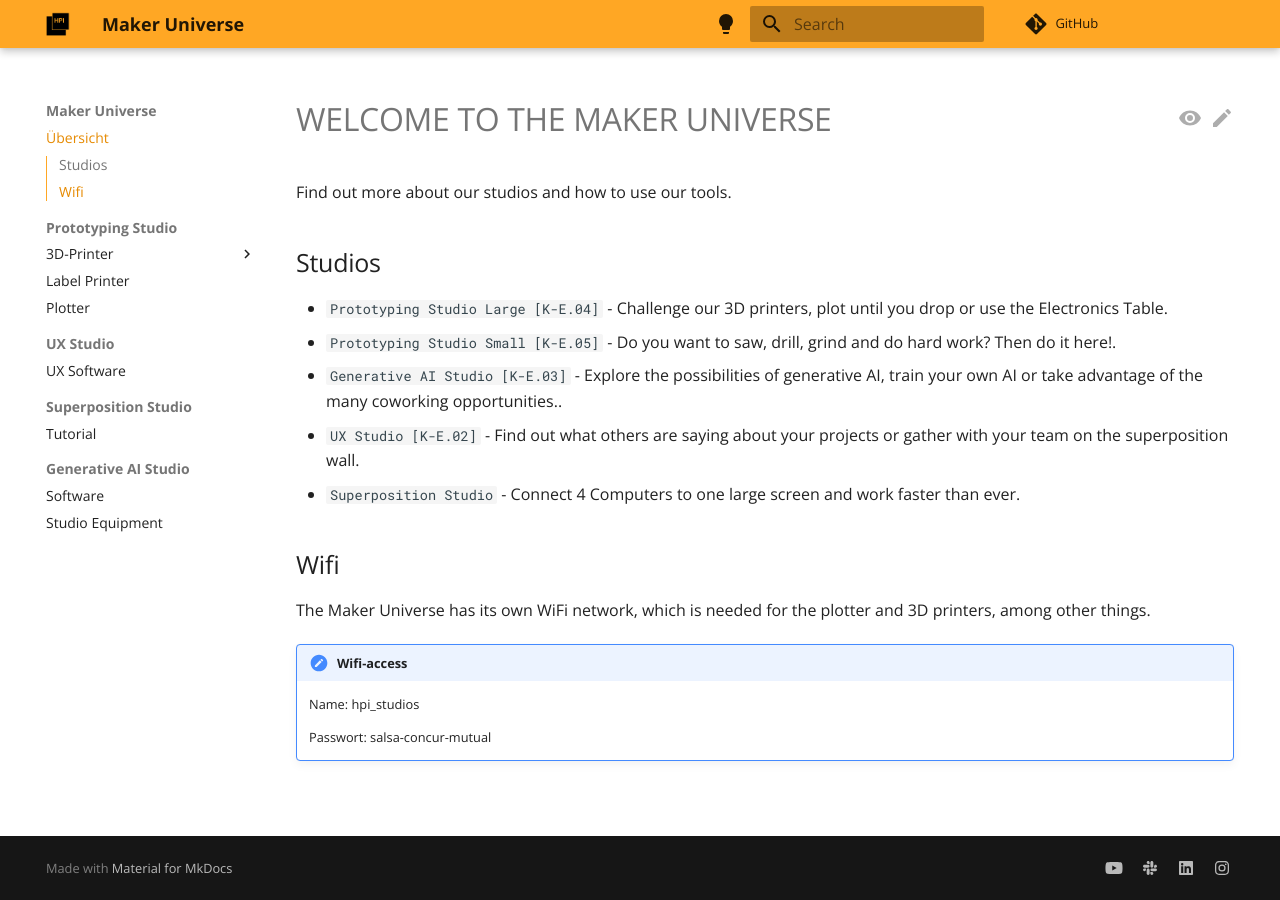
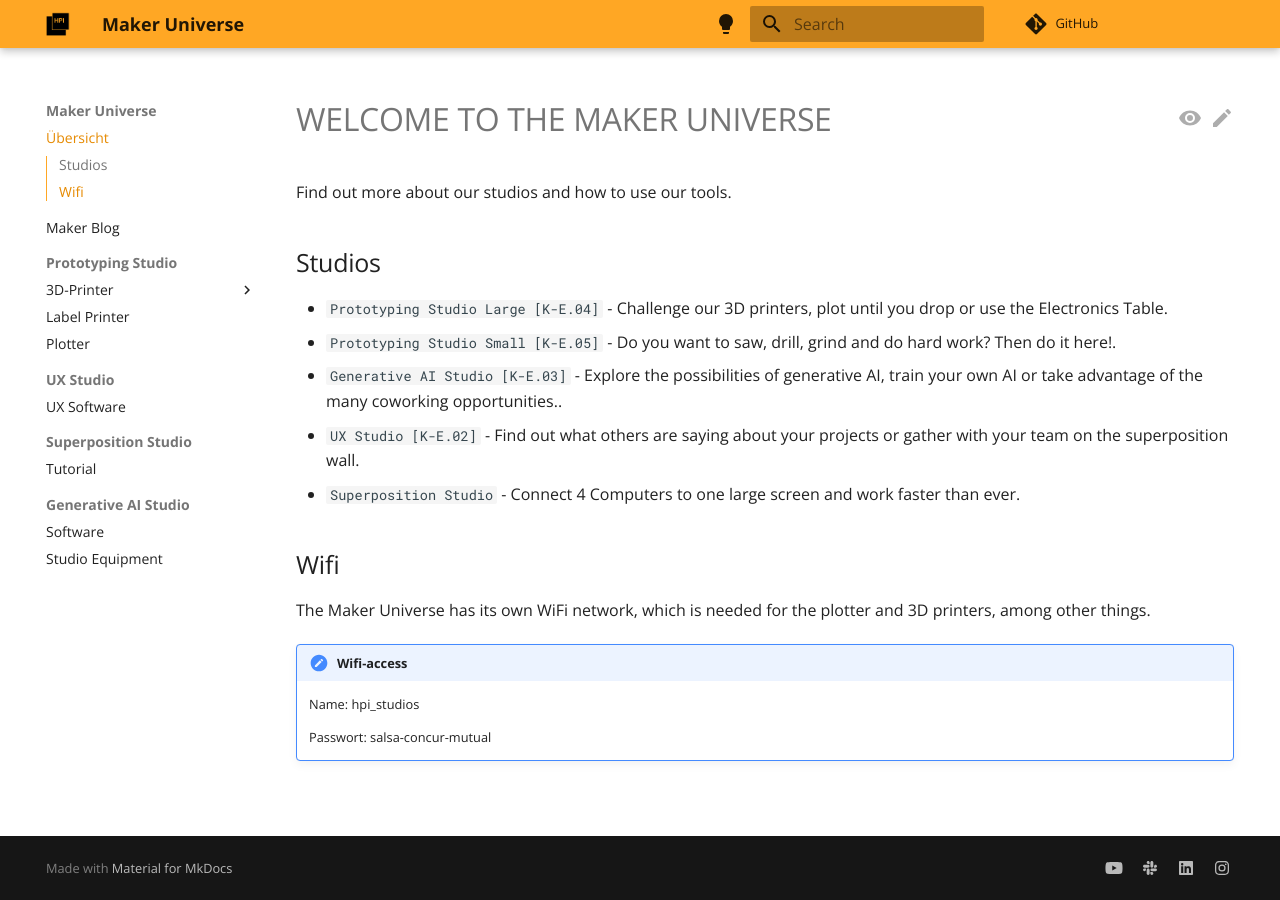
Before and after one commit to makeruniverse/docs, an MkDocs documentation site: the page built from docs/index.md, in a window 1280 px wide. Built offline with MkDocs 1.6.1 and Material for MkDocs 9.7.7, drawn with Linux system fonts in a browser that asks for light colours; comment, search, counter and statistics services are not loaded.

Commit message:
Add Blog

```diff
--- a/mkdocs.yml
+++ b/mkdocs.yml
@@ -68,6 +68,7 @@ markdown_extensions:
 
 nav:
   - 'Übersicht': 'index.md'
+  - 'Maker Blog': './blog/blog.md'
   - 'Prototyping Studio':
     - '3D-Printer':
       - 'Overview': './3D_Printing/Overview.md'
```
